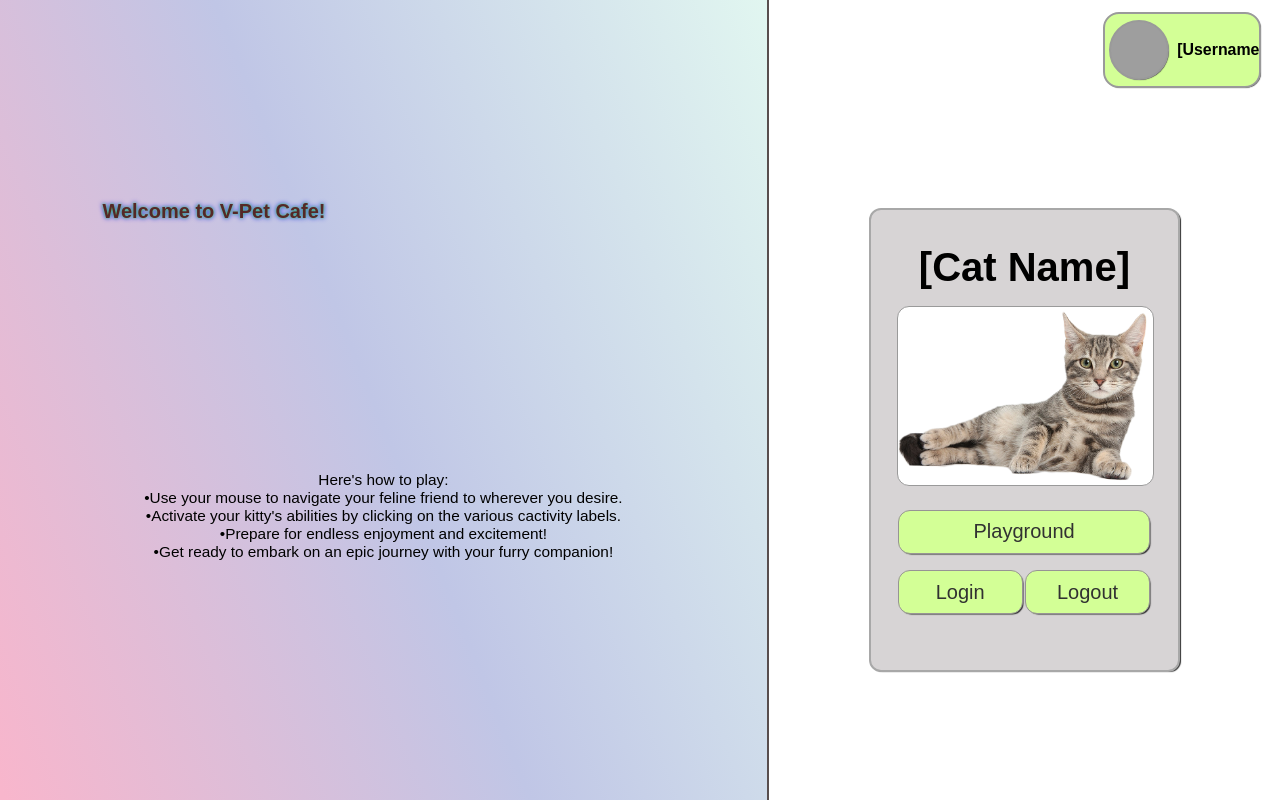
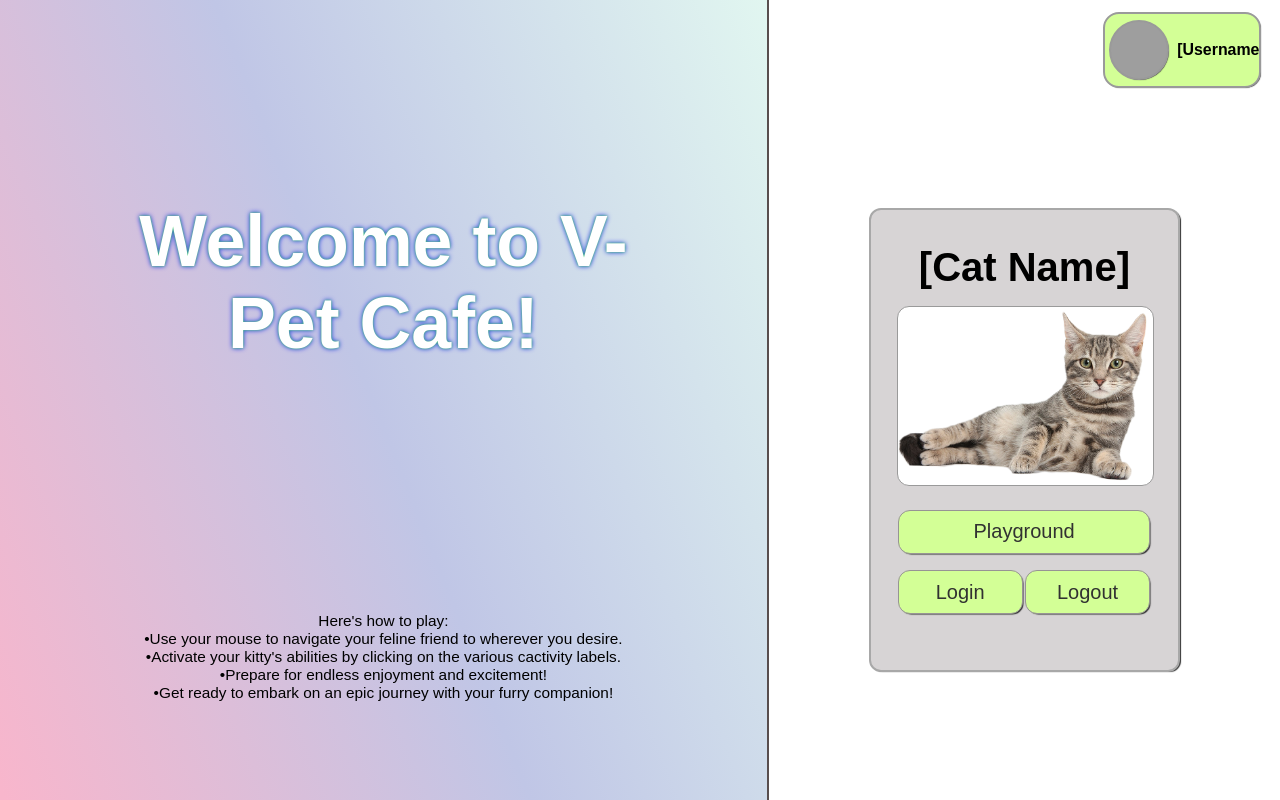
Before and after one commit to bryanteoh964/V-Pet-Cafe, a Vue app in the folder cafe/: page / in a window 1280 px wide. Built offline with nearby package versions, Linux system fonts and the light colour scheme; grey boxes are pictures that could not be loaded; a web font is replaced by a local one.

Commit message:
Login direct route + Button Reformatting

```diff
--- a/cafe/src/components/LoginPage.vue
+++ b/cafe/src/components/LoginPage.vue
@@ -1,8 +1,8 @@
 <template>
-    <h1>Login through Spotify</h1>
+    <!-- <h1>Login through Spotify</h1>
     <br>
-    <button v-on:click="redirectLogin">LOGIN</button>
-    <p class="error" v-if="error">{{ error }}</p>
+    <button class="button log-button" v-on:click="redirectLogin">LOGIN</button>
+    <p class="error" v-if="error">{{ error }}</p> -->
 </template>
 
 <script>
@@ -16,18 +16,29 @@
             }
         },
         mounted() {
-            this.getLogin();
+            this.redirectLogin();
+        },
+        created() {
+            setInterval(() => {
+                this.redirectLogin();
+            }, 1000);
         },
         methods: {
             async getLogin() {
+                console.log("getLogin() called")
                 try {
                     this.loginURL = await SpotService.loginUrl();
+                    console.log("there is no error");
                 } catch (err) {
+                    console.log("there is an error");
                     this.error = err.message;
                 }
             },
             redirectLogin() {
-                window.location.href=this.loginURL;
+                console.log("redirectLogin() called")
+                this.getLogin().then(() => {
+                    window.location.href=this.loginURL;
+                });
             }
         }
     }
--- a/cafe/src/components/StartPage.vue
+++ b/cafe/src/components/StartPage.vue
@@ -1,15 +1,15 @@
 <script>
-export default {
-  data() {
-    return 0
+  export default {
+    data() {
+      return 0
+    }
   }
-}
 </script>
 
 <template>
   <div class="start_page">
     <div class="left-div">
-      <div class="title">
+      <div class="start-title">
         <h1>Welcome to V-Pet Cafe!</h1>
       </div>
       <div class="instructions">
@@ -64,7 +64,7 @@ export default {
 @import url('https://fonts.cdnfonts.com/css/castlery');
 @import url('https://fonts.cdnfonts.com/css/g-gerhana-matahari');
 
-.title {
+.start-title {
   font-family: 'castlery', sans-serif;
   font-size: 2.8vw;
   text-align: center;
```
